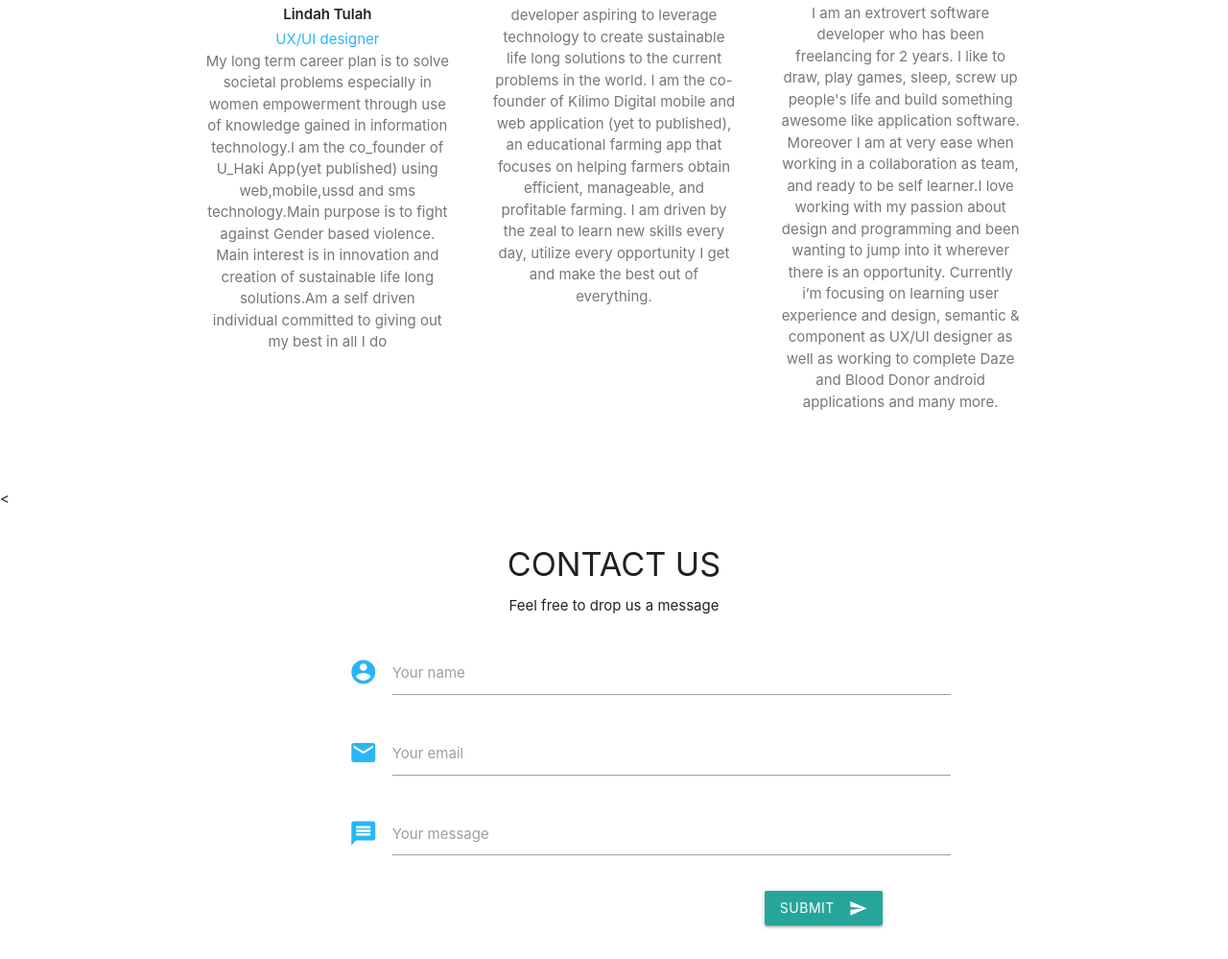
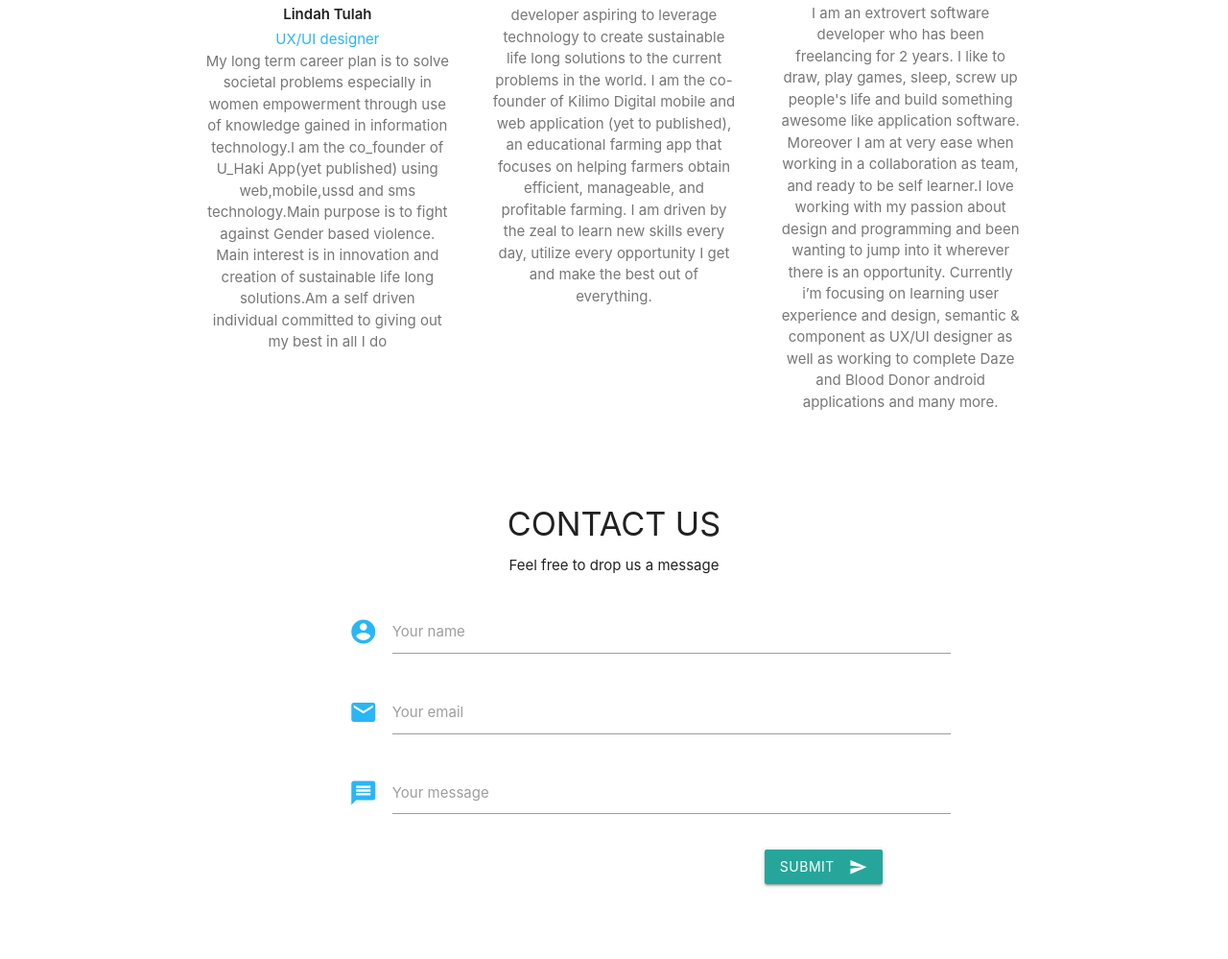
Before and after one commit to murage-poc/techelite, a website: page index.html in a window 1280 px wide. Shown: the part 1625-2624 px from the top of the page at 96% size. After the commit the page ends 2581 px from the top, so only its background shows below. Drawn offline with Linux system fonts and the light colour scheme.

Commit message:
UX improvement

```diff
--- a/assets/css/styles.sass
+++ b/assets/css/styles.sass
@@ -70,6 +70,8 @@
   .project-container .featured-icon
     margin: 0 105px 0 auto
 
+.section#contact
+  margin-top: -20px
 
 
 .m-0
```
Also changed, not shown: index.html (+1 -1 lines), assets/css/styles.css, 1 other file.
